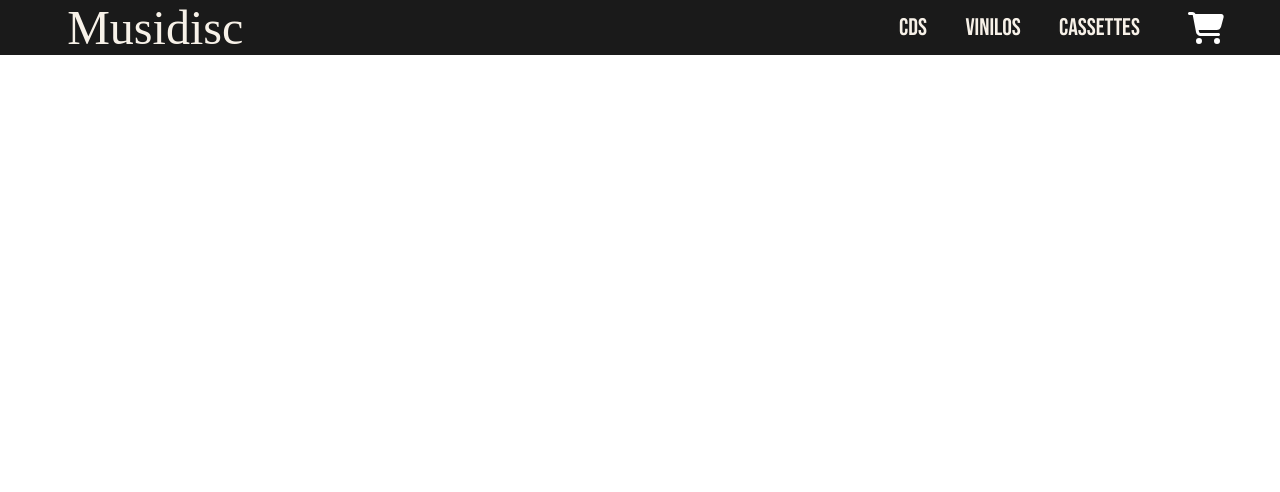
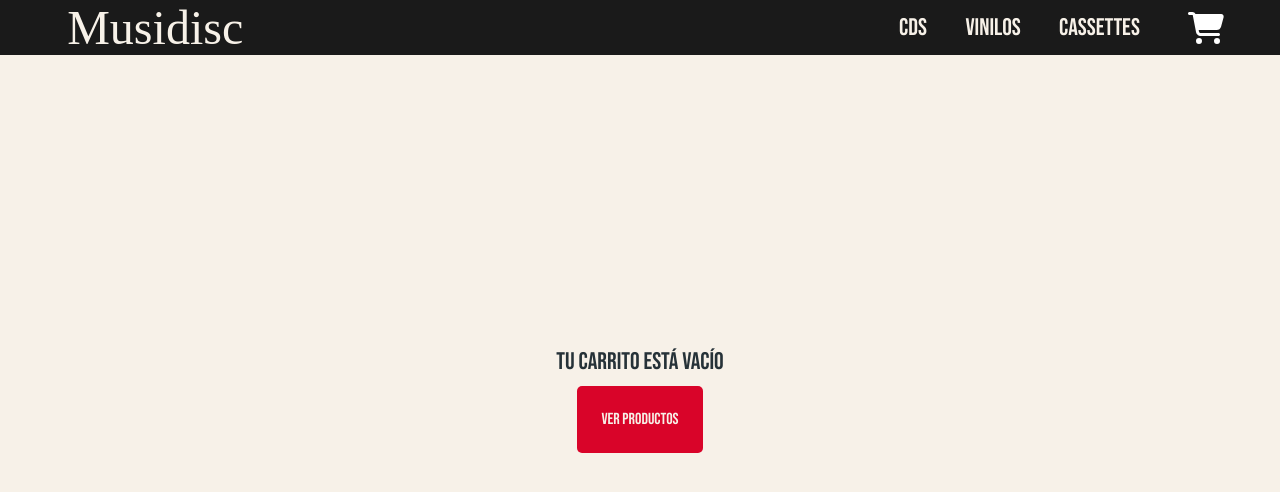
Before and after one commit to Roys513/ProyectoFinaal_camero_ortiz, a React (Vite) app: page /cart in a window 1280 px wide. Shown: the top 492 px of the page. Built offline with nearby package versions, Linux system fonts and the light colour scheme; a web font is replaced by a local one.

Commit message:
Retoques previos a la versión final

```diff
--- a/package.json
+++ b/package.json
@@ -18,7 +18,8 @@
     "firebase": "^11.8.1",
     "react": "^19.0.0",
     "react-dom": "^19.0.0",
-    "react-router-dom": "^7.5.0"
+    "react-router-dom": "^7.5.0",
+    "react-toastify": "^11.0.5"
   },
   "devDependencies": {
     "@eslint/js": "^9.21.0",
--- a/src/App.jsx
+++ b/src/App.jsx
@@ -5,6 +5,7 @@ import { BrowserRouter, Route, Routes } from 'react-router-dom'
 import { CartProvider } from './context/CartContext'
 import Cart from './componentes/Cart/Cart'
 import Checkout from './componentes/Checkout/Checkout'
+import { ToastContainer } from 'react-toastify';
 
 const App = () => {
   return (
@@ -20,6 +21,7 @@ const App = () => {
           <Route path="/checkout" element={<Checkout />} />
         </Routes>
       </CartProvider>
+      <ToastContainer/>
     </BrowserRouter>
     </>
   )
--- a/src/componentes/Cart/Cart.jsx
+++ b/src/componentes/Cart/Cart.jsx
@@ -9,8 +9,10 @@ const Cart = () => {
     if(totalCantidad === 0){
         return(
             <>
-                <h2>Tu carrito está vacío</h2>
-                <Link to="/">Ver productos</Link>
+                <div className="carrito-vacio">
+                    <h2>Tu carrito está vacío</h2>
+                    <Link className="link-seguir-comprando" to="/">Ver productos</Link>
+                </div>
             </>
         )
     }
--- a/src/componentes/ItemDetail/ItemDetail.jsx
+++ b/src/componentes/ItemDetail/ItemDetail.jsx
@@ -3,6 +3,9 @@ import ItemCount from '../ItemCount/ItemCount'
 import { Link } from 'react-router-dom'
 import { CartContext } from '../../context/CartContext'
 import { useContext } from 'react'
+import { FontAwesomeIcon } from "@fortawesome/react-fontawesome";
+import { faCartShopping } from "@fortawesome/free-solid-svg-icons";
+import { toast } from 'react-toastify'
 
 
 const ItemDetail = ({id, nombreArtista, album, precio, img, stock}) => {
@@ -15,6 +18,7 @@ const ItemDetail = ({id, nombreArtista, album, precio, img, stock}) => {
 
       const item = {id,nombreArtista,precio,album,img};
       agregarAlCarrito(item,cantidad)
+      toast.success("Añadido al carrito", {position: "top-right", autoClose: 1500, theme: "dark"})
     }
 
   return (
@@ -31,7 +35,7 @@ const ItemDetail = ({id, nombreArtista, album, precio, img, stock}) => {
             <h4>{precio}€</h4>
 
             {
-              agregarCantidad > 0 ?(<Link to='/cart'>Ir al carrito</Link>) : (<ItemCount inicial={1} stock= {stock}  funcionAgregar= {manejadorCantidad}/>)
+              agregarCantidad > 0 ?(<> <button className='opciones-item-detail'><Link to='/cart'>Ir al carrito <FontAwesomeIcon icon={faCartShopping}> </FontAwesomeIcon></Link></button> <button className='opciones-item-detail'><Link to='/'>Seguir comprando</Link></button> </>) : (<ItemCount inicial={1} stock= {stock}  funcionAgregar= {manejadorCantidad}/>)
             }
 
             </div>
--- a/src/componentes/styles/componentes/_cart.scss
+++ b/src/componentes/styles/componentes/_cart.scss
@@ -1,4 +1,29 @@
 @use './presets';
+
+.carrito-vacio{
+    background-color: presets.$color5;
+    height: 100vh;
+    display: flex;
+    flex-direction: column;
+    align-self: center;
+    justify-content: center;
+    h2{
+        @include presets.fuente_bebas_neue(500);
+        text-align: center;
+        align-self: center;
+        justify-self: center;
+        color: presets.$color6;
+    }
+    .link-seguir-comprando{
+        @include presets.boton;
+        align-self: center;
+    }
+
+    a{
+        text-decoration: none;
+        color: inherit;
+    }
+}
 
 .cart{
     background-color: presets.$color5;
--- a/src/componentes/styles/componentes/_item_detail.scss
+++ b/src/componentes/styles/componentes/_item_detail.scss
@@ -52,6 +52,16 @@
                 font-size: clamp(10px, 4vw, 20px);
                 margin-top: -20px;
             }
+
+            .opciones-item-detail{
+                @include presets.boton;
+                padding: clamp(0.5rem, 1vw, 0.6rem);
+                width: clamp(8rem, 20vw, 15rem);
+                a{
+                    text-decoration: none;
+                    color: inherit;
+                }
+            }
         }
     }
 }
```
Also changed, not shown: 2 other files (tests, documents, lock files or other folders).
